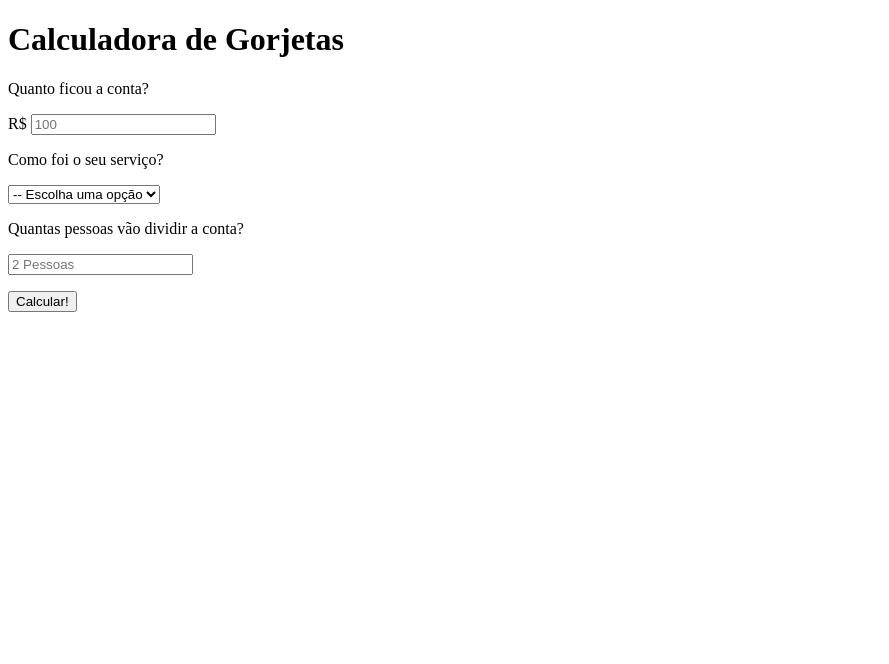
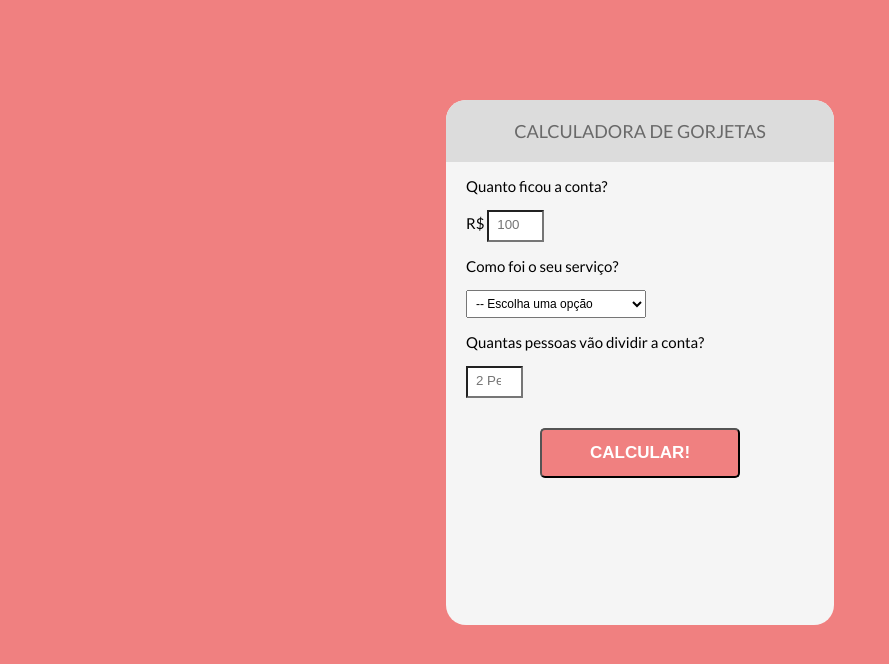
Before and after one commit to GuiXavierr/Calculadora-de-Gorjeta, a plain HTML site: page index.html in a window 1280 px wide. Shown: the whole page, without its empty margins (0-889 px from the left). Drawn offline with Linux system fonts and the light colour scheme; a web font is replaced by a local one.

Commit message:
Final Commit

```diff
--- a/index.html
+++ b/index.html
@@ -3,26 +3,28 @@
 <head>
     <meta charset="UTF-8">
     <meta http-equiv="X-UA-Compatible" content="IE=edge">
+    <link rel="stylesheet" href="style.css">
     <meta name="viewport" content="width=device-width, initial-scale=1.0">
     <title>Calculadora de Gorjetas</title>
 </head>
 <body>
+    <div id="container">
         <div>
-        <h1>Calculadora de Gorjetas</h1>
+            <h1 class="tittle">Calculadora de Gorjetas</h1>
         </div>
         <div>
-        <form>
+            <form class="tipsForm" id="tipsForm">
                 <label for="Bill">
                     <p>Quanto ficou a conta?</p>
                 </label>
                 <p>
-                R$ <input type="number" placeholder="100" name="Bill" id="Bill">
+                    R$ <input type="number" placeholder="100" name="Bill" id="Bill" class="formInput" required>
                 </p>
                 <label for="serviceQual">
                     <p>Como foi o seu serviço?</p>
                 </label>
                 <p>
-                <select name="serviceQual" id="serviceQual">
+                    <select name="serviceQual" id="serviceQual" class="formSelect" required>
                         <option disabled selected value="0"> -- Escolha uma opção </option>
                         <option value="0.3">30% - Incrível</option>
                         <option value="0.2">20% - Bom</option>
@@ -35,10 +37,17 @@
                     <p>Quantas pessoas vão dividir a conta?</p>
                 </label>
                 <p>
-                <input type="number" placeholder="2 Pessoas" name="people" id="people">
+                    <input type="number" placeholder="2 Pessoas" name="people" id="people" class="formInput" required>
                 </p>
-            <button type="submit"> Calcular! </button>
+                <button type="submit" class="formSubmit"> Calcular! </button>
             </form>
         </div>
+        <div id="totalTip">
+            Gorjeta total:
+            R$<span id="tip">0.00</span>
+            <span id="each">cada</span>
+        </div>
+    </div>
+    <script type="text/javascript" src="scripts.js"></script>
 </body>
 </html>
--- /dev/null
+++ b/scripts.js
@@ -0,0 +1,30 @@
+function calculateTip(event){
+    event.preventDefault();
+    let bill = document.getElementById('Bill').value;
+    let serviceQual = document.getElementById('serviceQual').value;
+    let numOfPeople = document.getElementById('people').value;
+
+    if (bill == '' | serviceQual == 0){
+        alert("Por favor, preencha os valores");
+        return;
+    }
+
+    if (numOfPeople == "" | numOfPeople <= 1){
+        numOfPeople = 1;
+        document.getElementById('each').style.display = "none"
+    } else {
+        document.getElementById('each').style.display = "block"
+    }
+
+    let total = (bill * serviceQual) / numOfPeople;
+    total = total.toFixed(2);
+    document.getElementById('tip').innerHTML = total;
+    document.getElementById('totalTip').style.display = "block";
+
+
+}
+
+document.getElementById('totalTip').style.display = "none";
+document.getElementById('each').style.display = "none";
+
+document.getElementById('tipsForm').addEventListener('submit', calculateTip);
--- /dev/null
+++ b/style.css
@@ -0,0 +1,75 @@
+@import url(http://fonts.googleapis.com/css?family=Lato:300,400,700|PT++Mono);
+
+:root{
+    --primary-color: lightcoral;
+    --secondary-color: DimGrey;
+    --tertiary-color: Gainsboro;
+}
+
+body{
+    background-color: var(--primary-color);
+    font-size: 15px;
+    font-family: Lato, sans-serif;
+}
+
+#container{
+    height: 525px;
+    width: 388px;
+    margin: 100px auto;
+    background: whitesmoke;
+    /*box-shadow: 5px 5px 5px var(--tertiary-color);*/
+    border-radius: 20px;
+}
+
+.tittle{
+    background: var(--tertiary-color);
+    color: var(--secondary-color);
+    padding: 20px;
+    text-transform: uppercase;
+    font-size: 18px;
+    font-weight: normal;
+    border-top-left-radius: 20px;
+    border-top-right-radius: 20px;
+    text-align: center;
+}
+
+.tipsForm{
+    padding-left: 20px;
+    padding-right: 20px;
+}
+
+.formInput{
+    background: white;
+    width: 40px;
+    padding: 5px 5px 8px 8px;
+}
+
+.formInput:focus{
+    border: 3px solid var(--primary-color);
+    outline: none;
+}
+
+.formSelect{
+    width: 180px;
+    padding: 5px;
+    font-size: 12px;
+}
+
+.formSubmit{
+    text-transform: uppercase;
+    font-weight: bold;
+    display: block;
+    margin: 30px auto;
+    background: var(--primary-color);
+    border-radius: 5px;
+    width: 200px;
+    height: 50px;
+    font-size: 17px;
+    color: white;
+}
+
+#totalTip{
+    font-size: 20px;
+    margin-top: 5px;
+    text-align: center;
+}
```
Lines whose indentation alone changed are shown as unchanged.
